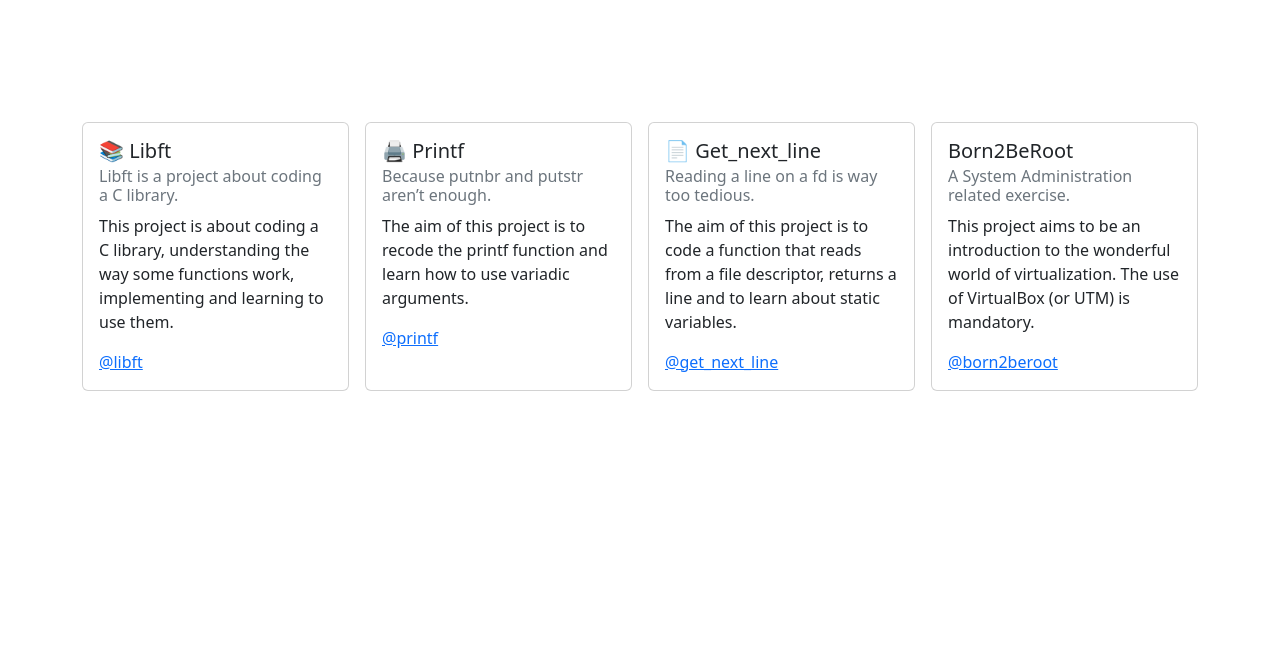
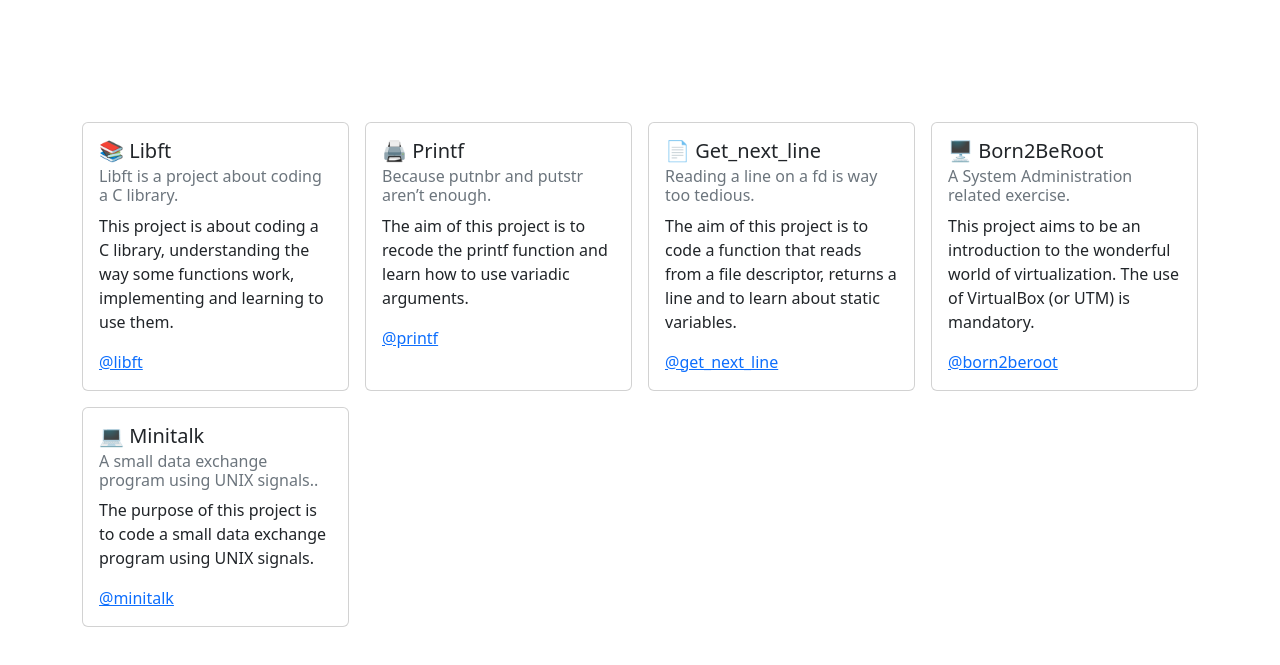
Before and after one commit to angelamcosta/angelamcosta.github.io, a plain HTML site: page index.html in a window 1280 px wide. Shown: the part 447-1112 px from the top of the page. Before the commit the page ends 886 px from the top, so only its background shows below. Drawn offline with nearby package versions, Linux system fonts and the light colour scheme.

Commit message:
add minitalk project

```diff
--- a/index.html
+++ b/index.html
@@ -96,10 +96,20 @@
 					<div class="col d-flex justify-content-center">
 						<div class="card" style="width: 18rem;">
 							<div class="card-body">
-							  <h5 class="card-title">Born2BeRoot</h5>
-							  <h6 class="card-subtitle mb-2 text-muted"> A System Administration related exercise.</h6>
+							  <h5 class="card-title">🖥️ Born2BeRoot</h5>
+							  <h6 class="card-subtitle mb-2 text-muted">A System Administration related exercise.</h6>
 							  <p class="card-text">This project aims to be an introduction to the wonderful world of virtualization. The use of VirtualBox (or UTM) is mandatory.</p>
 							  <a href="https://github.com/angelamcosta/born2beroot" class="card-link" target="_blank">@born2beroot</a>
+							</div>
+						  </div>
+					</div>
+					<div class="col d-flex justify-content-center">
+						<div class="card" style="width: 18rem;">
+							<div class="card-body">
+							  <h5 class="card-title">💻 Minitalk</h5>
+							  <h6 class="card-subtitle mb-2 text-muted">A small data exchange program using UNIX signals..</h6>
+							  <p class="card-text">The purpose of this project is to code a small data exchange program using UNIX signals.</p>
+							  <a href="https://github.com/angelamcosta/minitalk" class="card-link" target="_blank">@minitalk</a>
 							</div>
 						  </div>
 					</div>
```
